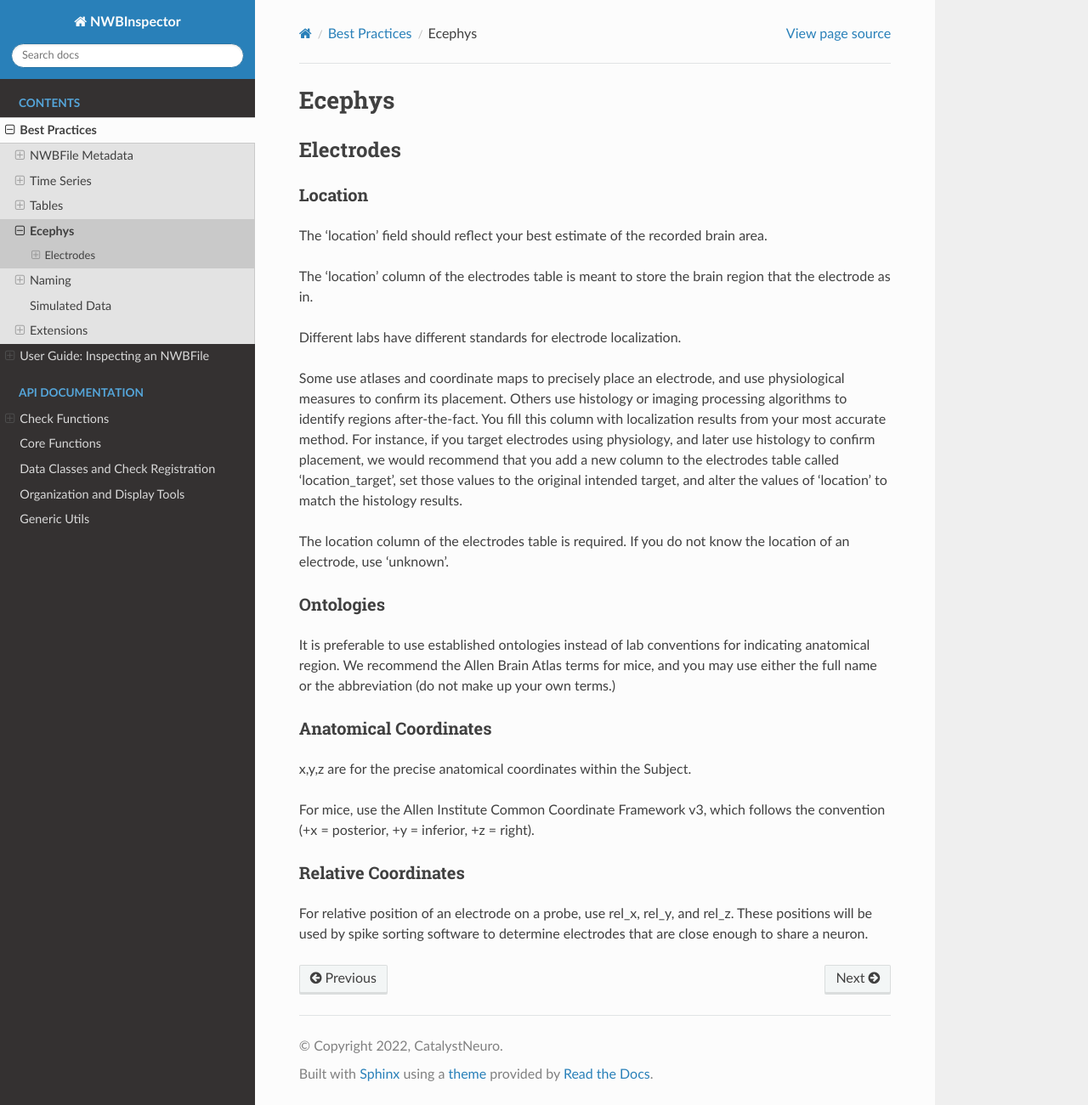
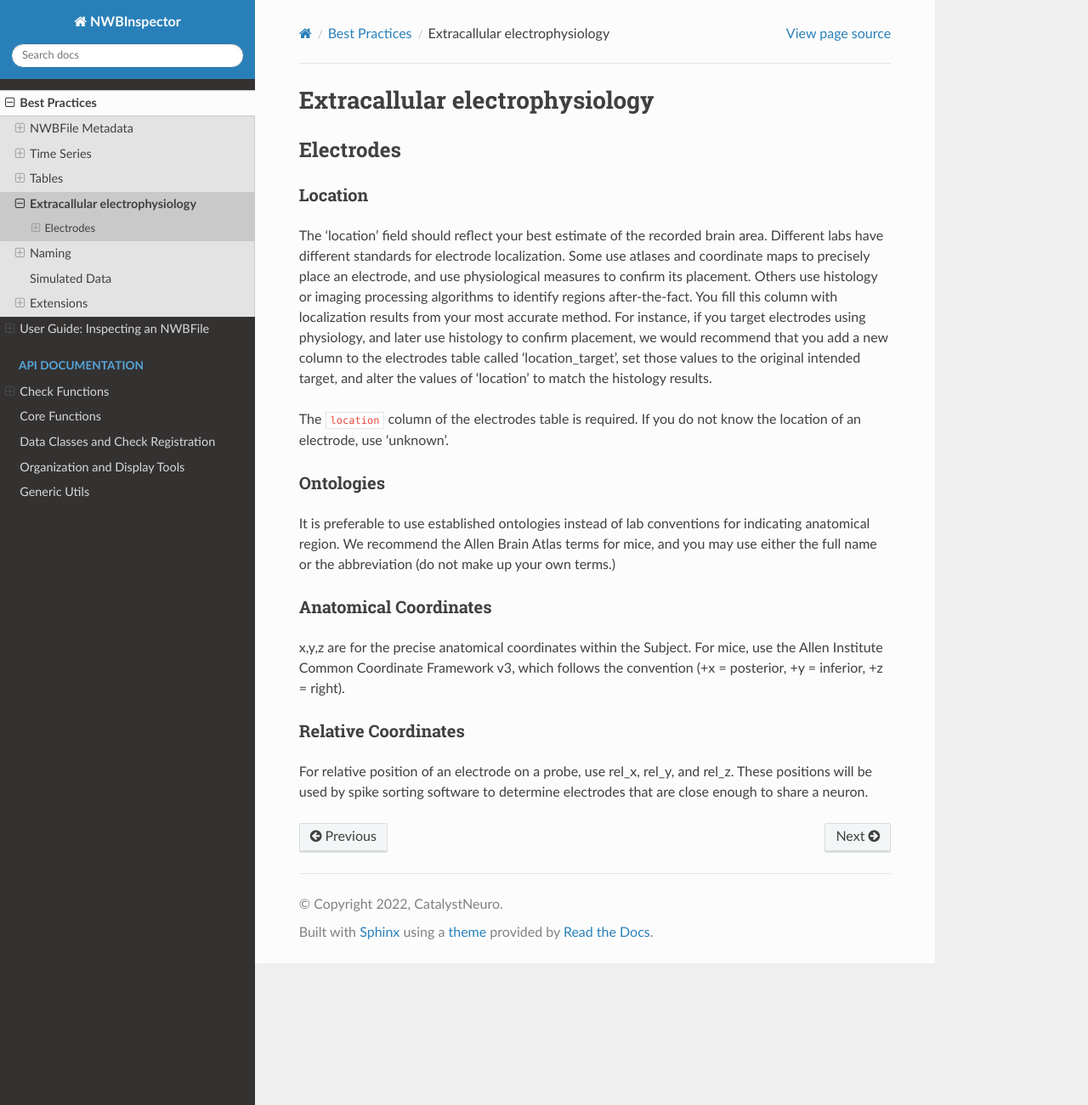
Before and after one commit to NeurodataWithoutBorders/nwbinspector, a Sphinx documentation site: the page built from docs/best_practices/ecephys.rst, in a window 1280 px wide and 1301 px high. Shown: the whole window at 85% size. Built offline with Sphinx 7.4.7 and the Read the Docs theme 2.0.0, drawn with Linux system fonts in a browser that asks for light colours; pages that are not in the unit, such as notebooks, are missing from menus.

Commit message:
clean up best practices

```diff
--- a/docs/best_practices/ecephys.rst
+++ b/docs/best_practices/ecephys.rst
@@ -1,5 +1,5 @@
-Ecephys
-=======
+Extracallular electrophysiology
+===============================
 
 
 Electrodes
@@ -9,20 +9,16 @@ Electrodes
 Location
 ~~~~~~~~
 
-The ‘location’ field should reflect your best estimate of the recorded brain area.
+The ‘location’ field should reflect your best estimate of the recorded brain area. Different labs have different
+standards for electrode localization. Some use atlases and coordinate maps to precisely place an electrode, and use
+physiological measures to confirm its placement. Others use histology or imaging processing algorithms to identify
+regions after-the-fact. You fill this column with localization results from your most accurate method. For instance,
+if you target electrodes using physiology, and later use histology to confirm placement, we would recommend that you
+add a new column to the electrodes table called 'location_target', set those values to the original intended target,
+and alter the values of 'location' to match the histology results.
 
-The 'location' column of the electrodes table is meant to store the brain region that the electrode as in.
-
-Different labs have different standards for electrode localization.
-
-Some use atlases and coordinate maps to precisely place an electrode, and use physiological measures to confirm its
-placement. Others use histology or imaging processing algorithms to identify regions after-the-fact. You fill this
-column with localization results from your most accurate method. For instance, if you target electrodes using
-physiology, and later use histology to confirm placement, we would recommend that you add a new column to the electrodes
-table called 'location_target', set those values to the original intended target, and alter the values of 'location' to
-match the histology results.
-
-The location column of the electrodes table is required. If you do not know the location of an electrode, use 'unknown'.
+The ``location`` column of the electrodes table is required. If you do not know the location of an electrode, use
+'unknown'.
 
 
 Ontologies
@@ -33,15 +29,11 @@ We recommend the Allen Brain Atlas terms for mice, and you may use either the fu
 make up your own terms.)
 
 
-
 Anatomical Coordinates
 ~~~~~~~~~~~~~~~~~~~~~~
 
-x,y,z are for the precise anatomical coordinates within the Subject.
-
-For mice, use the Allen Institute Common Coordinate Framework v3, which follows the convention
-(+x = posterior, +y = inferior, +z = right).
-
+x,y,z are for the precise anatomical coordinates within the Subject. For mice, use the Allen Institute Common
+Coordinate Framework v3, which follows the convention (+x = posterior, +y = inferior, +z = right).
 
 
 Relative Coordinates
--- a/docs/index.rst
+++ b/docs/index.rst
@@ -20,10 +20,9 @@ files (NWBFiles) and to suggest improvements for any Best Practice violations th
 
 .. toctree::
    :maxdepth: 2
-   :caption: Contents
 
-   best_practices_index
-   user_guide
+   best_practices/best_practices_index
+   user_guide/user_guide
    developer_guide
 
 
```
Also changed, not shown: docs/best_practices/best_practices_index.rst (renamed from docs/best_practices_index.rst, +7 -7 lines), docs/best_practices/extensions.rst (+13 -10 lines), docs/user_guide/advanced_usage.md (renamed from docs/advanced_usage.md), docs/user_guide/installation.rst (renamed from docs/installation.rst), docs/user_guide/usage_as_a_library.md (renamed from docs/usage_as_a_library.md), docs/user_guide/user_guide.rst (renamed from docs/user_guide.rst).
